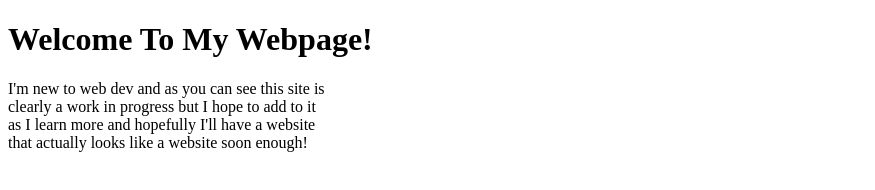
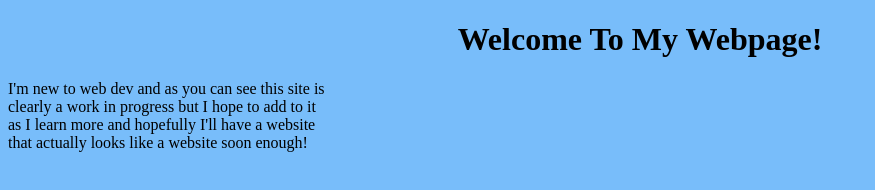
Before and after one commit to jcsl94/jcsl94.github.io, a plain HTML site: page index.html in a window 1280 px wide. Shown: the whole page, without its empty margins (0-875 px from the left). Drawn offline with Linux system fonts and the light colour scheme.

Commit message:
added link to style sheet

```diff
--- a/index.html
+++ b/index.html
@@ -4,6 +4,8 @@
 
     <title>The Average Joe</title>
     <meta name="viewport" content="width=device-width">
+
+    <link href="index.css" rel="stylesheet" />
 
 </head>
 
```
